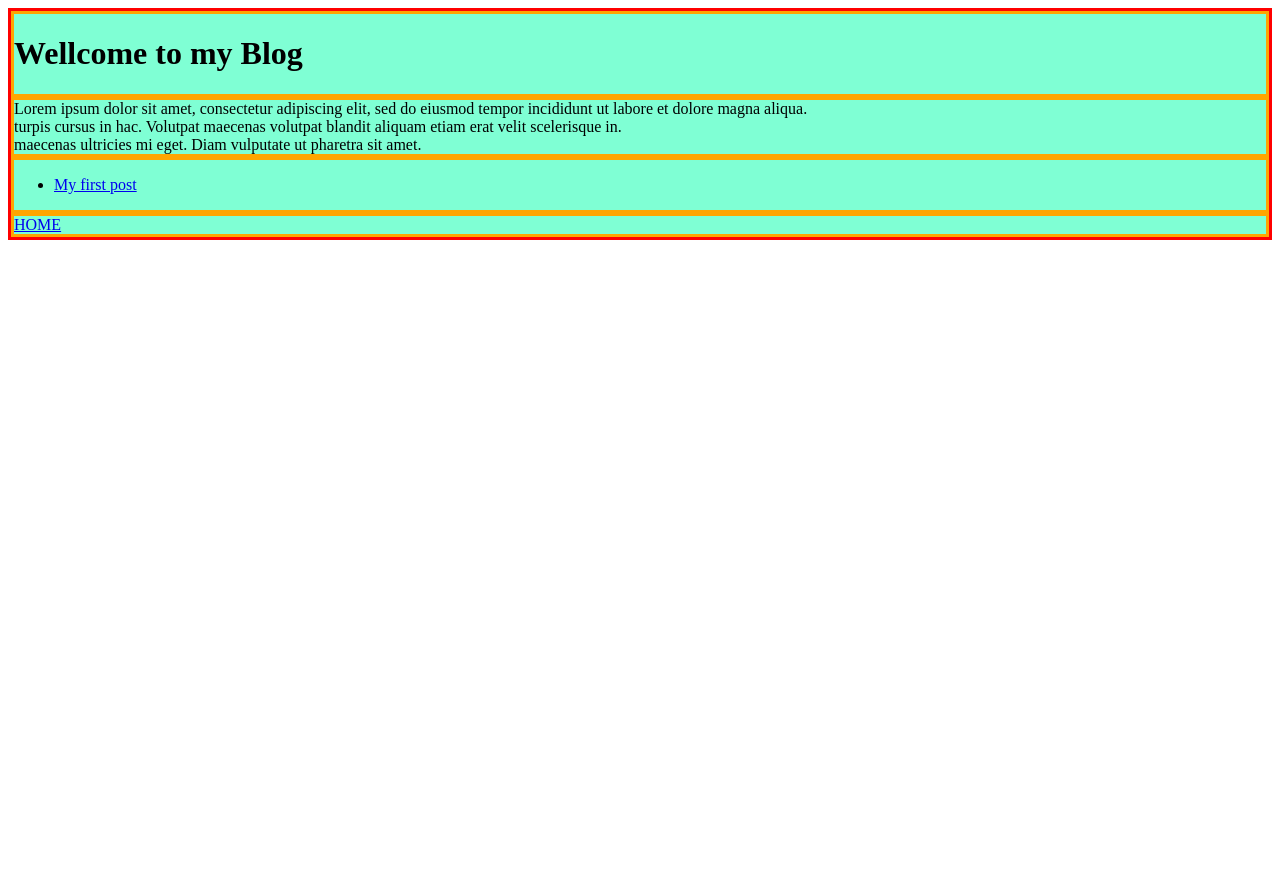
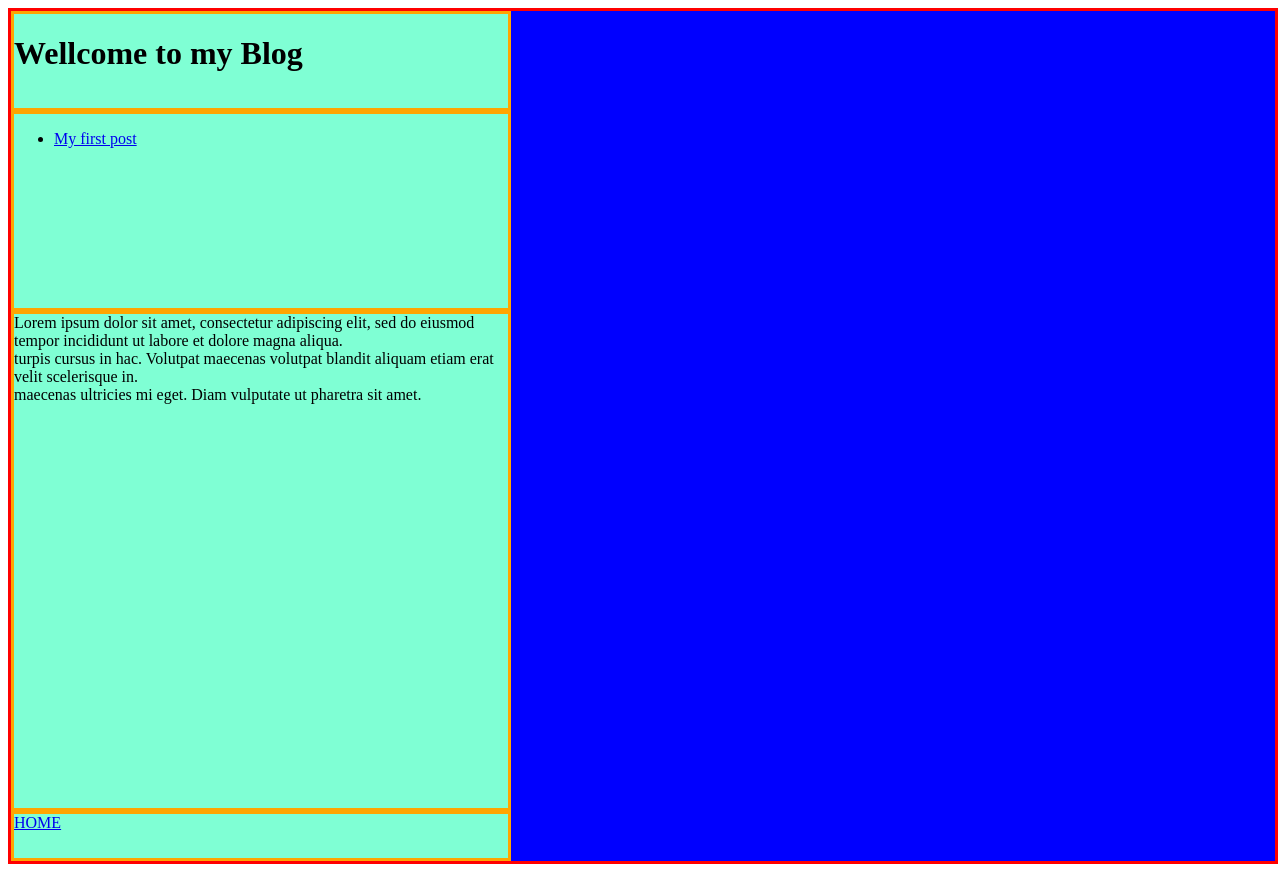
Before and after one commit to mbMAV/Project-Personal-Blog-Website, a plain HTML site: page index.html in a window 1280 px wide. Before the commit the page ends 800 px from the top, so only its background shows below. Drawn offline with Linux system fonts and the light colour scheme.

Commit message:
Add first grid up to width 500px to both .css

```diff
--- a/css/post.css
+++ b/css/post.css
@@ -9,5 +9,30 @@
 }
 
 #all{
+    width: 100%;
+    height: 100%;
     display: grid;
+    grid-template-columns: 500px;
+    grid-template-rows: 100px 200px 500px 50px;
+    grid-template-areas:
+    "hd"
+    "sb"
+    "co"
+    "ft";
 }
+
+#head{
+    grid-area: hd;
+}
+
+#content{
+    grid-area:co;
+}
+
+#sidebar{
+    grid-area: sb;
+}
+
+#footer{
+    grid-area: ft;
+}
--- a/css/style.css
+++ b/css/style.css
@@ -9,5 +9,30 @@
 }
 
 #all{
+    width: 100%;
+    height: 100%;
     display: grid;
+    grid-template-columns: 500px;
+    grid-template-rows: 100px 200px 500px 50px;
+    grid-template-areas:
+    "hd"
+    "sb"
+    "ma"
+    "ft";
 }
+
+#head{
+    grid-area: hd;
+}
+
+#main{
+    grid-area: ma;
+}
+
+#sidebar{
+    grid-area: sb;
+}
+
+#footer{
+    grid-area: ft;
+}
```
